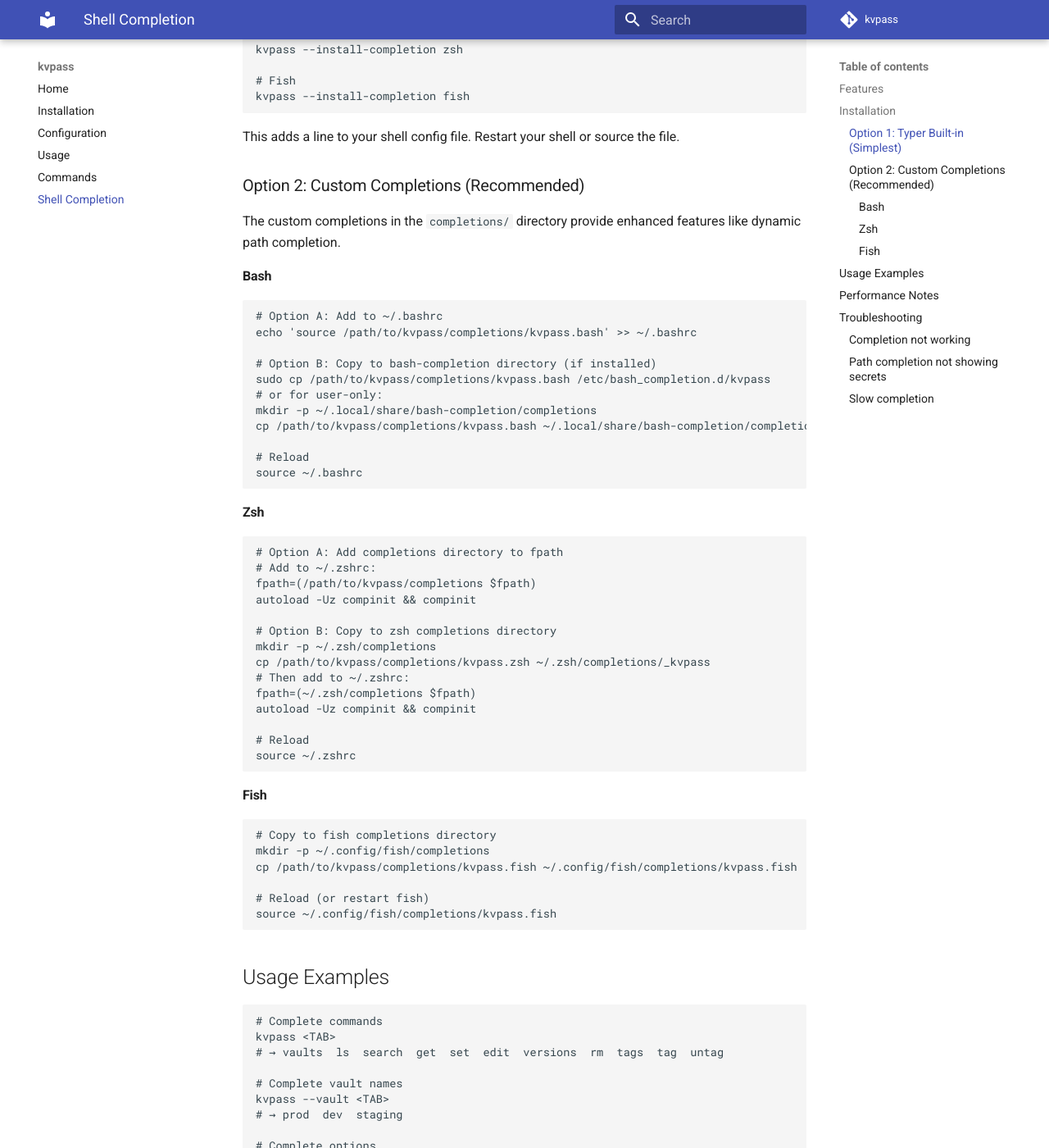
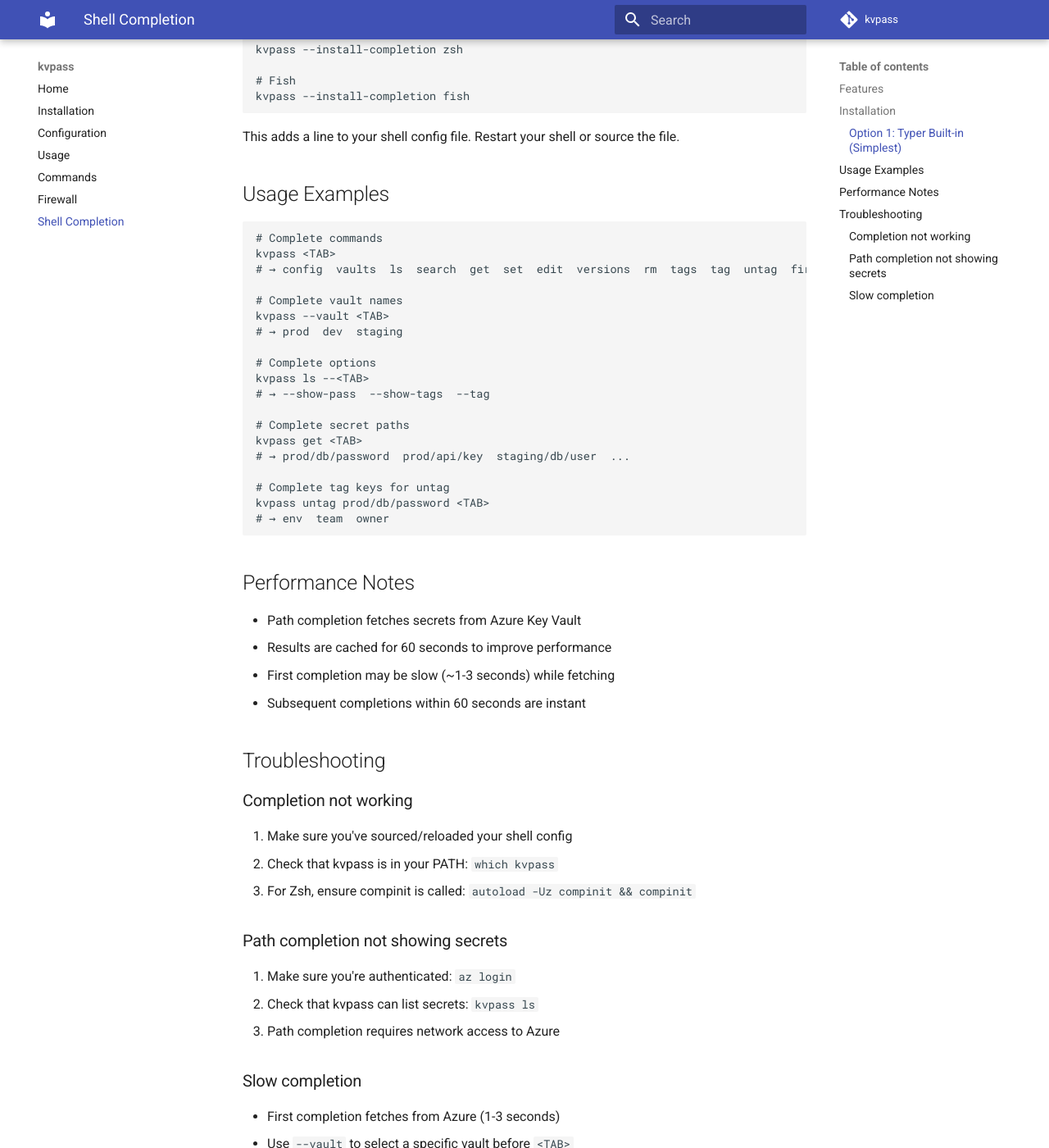
Before and after one commit to shaposhnikoff/kvpass, an MkDocs documentation site: the page built from docs/shell-completion.md, in a window 1280 px wide and 1400 px high, scrolled down 712 px. Shown: the whole window at 82% size. Built offline with MkDocs 1.6.1 and Material for MkDocs 9.7.7, drawn with Linux system fonts in a browser that asks for light colours; comment, search, counter and statistics services are not loaded; some of the changed text lies outside the part shown.

Commit message:
docs updated

````diff
--- a/docs/shell-completion.md
+++ b/docs/shell-completion.md
@@ -31,62 +31,12 @@
 
 This adds a line to your shell config file. Restart your shell or source the file.
 
-### Option 2: Custom Completions (Recommended)
-
-The custom completions in the `completions/` directory provide enhanced features like dynamic path completion.
-
-#### Bash
-
-```bash
-# Option A: Add to ~/.bashrc
-echo 'source /path/to/kvpass/completions/kvpass.bash' >> ~/.bashrc
-
-# Option B: Copy to bash-completion directory (if installed)
-sudo cp /path/to/kvpass/completions/kvpass.bash /etc/bash_completion.d/kvpass
-# or for user-only:
-mkdir -p ~/.local/share/bash-completion/completions
-cp /path/to/kvpass/completions/kvpass.bash ~/.local/share/bash-completion/completions/kvpass
-
-# Reload
-source ~/.bashrc
-```
-
-#### Zsh
-
-```bash
-# Option A: Add completions directory to fpath
-# Add to ~/.zshrc:
-fpath=(/path/to/kvpass/completions $fpath)
-autoload -Uz compinit && compinit
-
-# Option B: Copy to zsh completions directory
-mkdir -p ~/.zsh/completions
-cp /path/to/kvpass/completions/kvpass.zsh ~/.zsh/completions/_kvpass
-# Then add to ~/.zshrc:
-fpath=(~/.zsh/completions $fpath)
-autoload -Uz compinit && compinit
-
-# Reload
-source ~/.zshrc
-```
-
-#### Fish
-
-```bash
-# Copy to fish completions directory
-mkdir -p ~/.config/fish/completions
-cp /path/to/kvpass/completions/kvpass.fish ~/.config/fish/completions/kvpass.fish
-
-# Reload (or restart fish)
-source ~/.config/fish/completions/kvpass.fish
-```
-
 ## Usage Examples
 
 ```bash
 # Complete commands
 kvpass <TAB>
-# → vaults  ls  search  get  set  edit  versions  rm  tags  tag  untag
+# → config  vaults  ls  search  get  set  edit  versions  rm  tags  tag  untag  firewall
 
 # Complete vault names
 kvpass --vault <TAB>
--- a/mkdocs.yml
+++ b/mkdocs.yml
@@ -13,4 +13,5 @@
   - Configuration: configuration.md
   - Usage: usage.md
   - Commands: commands.md
+  - Firewall: firewall.md
   - Shell Completion: shell-completion.md
````
Also changed, not shown: docs/README.md (+2 -0 lines), docs/commands.md (+82 -7 lines), docs/configuration.md (+25 -7 lines), docs/firewall.md (added, +148 -0 lines), docs/installation.md (+2 -2 lines).
